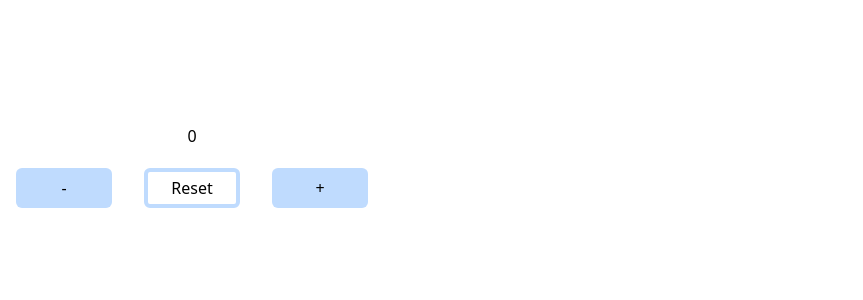
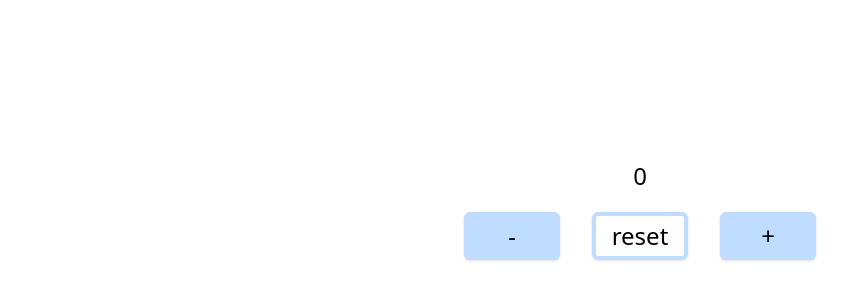
Before and after one commit to Sabrinascrib/counter-app-react, a React (Create React App) app: page / in a window 1280 px wide. Shown: the part 84-384 px from the top of the page, without its empty margins (0-863 px from the left). Built offline with nearby package versions, Linux system fonts and the light colour scheme.

Commit message:
styling the buttons

```diff
--- a/src/App.js
+++ b/src/App.js
@@ -18,23 +18,23 @@ function App() {
   };
 
   return (
-    <div className="App flex bg-white w-96 h-96 items-center flex-col mt-52">
-      <span>{count}</span>
+    <div className="App flex bg-white w-96 h-96 items-center flex-col mt-52 mx-auto">
+      <span className="mt-9 text-2xl">{count}</span>
       <div className="buttons mt-5">
         <button
-          className="p-2 bg-blue-200 w-24 mr-8 rounded-md"
+          className=" text-2xl shadow p-2 bg-blue-200 w-24 mr-8 rounded-md"
           onClick={decrease}
         >
           -
         </button>
         <button
-          className="p-1 border-solid border-4 border-blue-200 w-24 rounded-md"
+          className=" text-2xl shadow p-1 border-solid border-4 border-blue-200 w-24 rounded-md"
           onClick={setToZero}
         >
-          Reset
+          reset
         </button>
         <button
-          className="p-2 bg-blue-200 w-24 ml-8 rounded-md"
+          className=" text-2xl shadow p-2 bg-blue-200 w-24 ml-8 rounded-md"
           onClick={increase}
         >
           +
```
